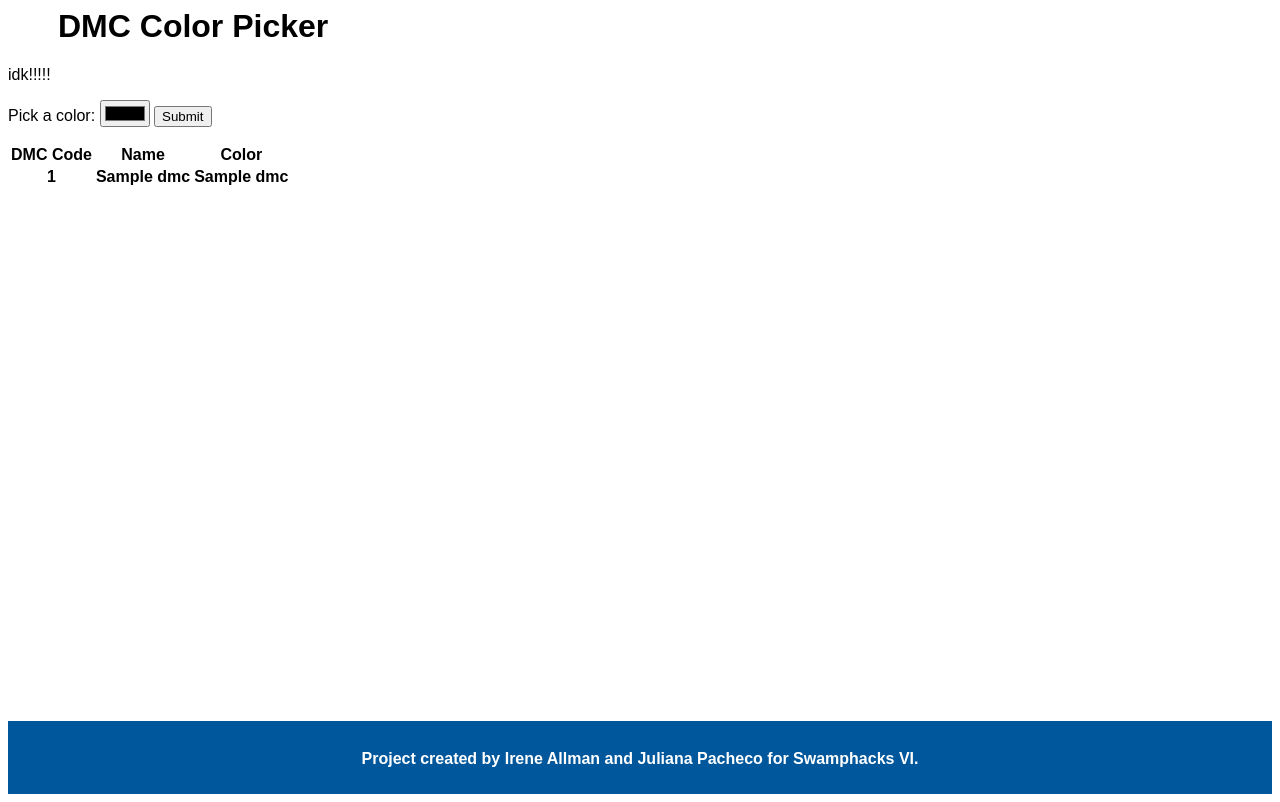
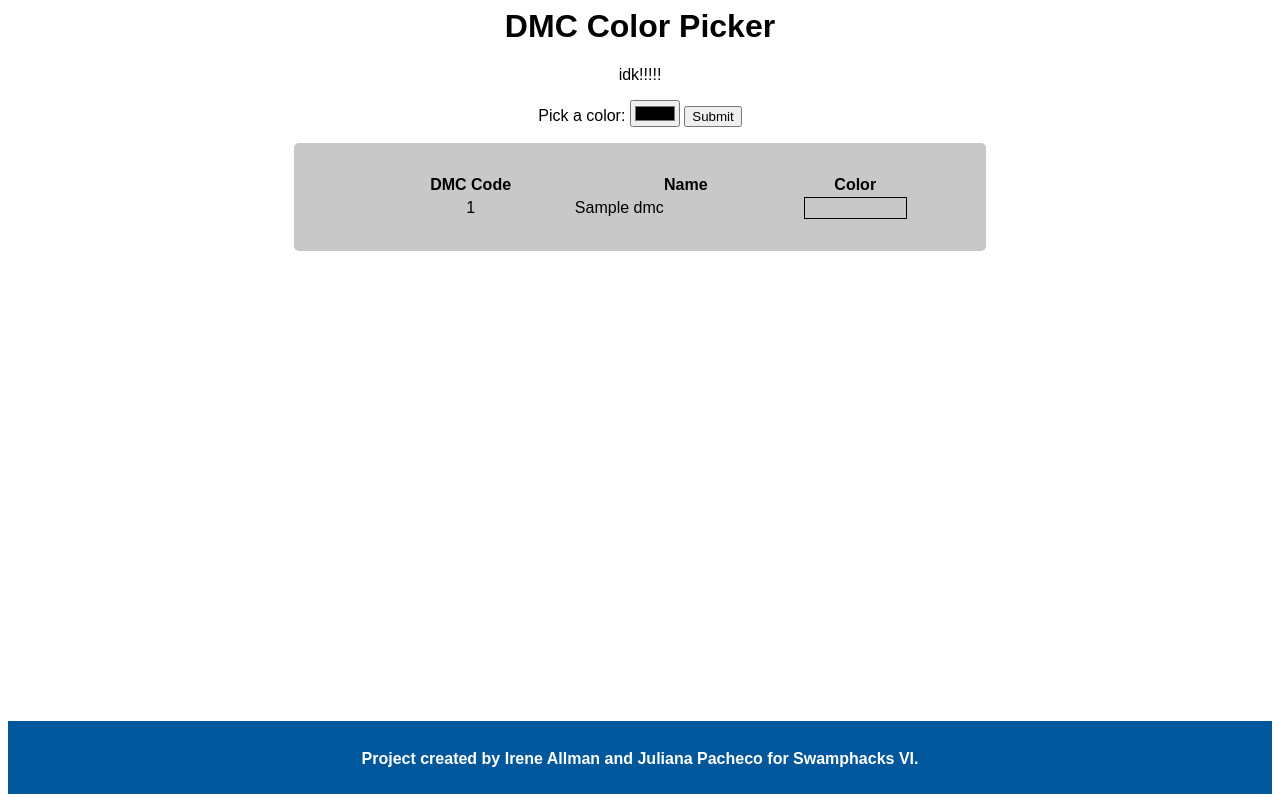
Before and after one commit to irene4/swamphacks20, a Flask app: template flaskr/templates/home.html in a window 1280 px wide. Run offline with Flask 2, Linux system fonts and the light colour scheme; the template is opened without the code that fills it: most values are stand-ins (such as "Sample title", 1, 10 or a date in 2020); lists and menus that the app fills with data are empty.

Commit message:
More CSS updates

```diff
--- a/flaskr/app.py
+++ b/flaskr/app.py
@@ -11,7 +11,7 @@ dmc_file.load('static/dmc_refs.csv', dmcs)
 def format(close : list) -> list:
     out_list = []
     for i in close:
-        out_list.append((i[0], dmcs.get(i[0])[0], dmcs.get(i[0])[1].asHex()))
+        out_list.append((i[0], dmcs.get(i[0])[0], dmcs.get(i[0])[1].asWebHex()))
     return out_list
 
 @app.route("/", methods=['GET', 'POST'])
--- a/flaskr/color.py
+++ b/flaskr/color.py
@@ -42,5 +42,8 @@ class Color:
     def asHex(self) -> str:
         return '{0:#0{1}x}'.format(self.r << 16 | self.g << 8 | self.b, 8)
 
+    def asWebHex(self) -> str:
+        return '#{0:0{1}x}'.format(self.r << 16 | self.g << 8 | self.b, 6)
+
     def __repr__(self):
         return repr(self.asTuple())
--- a/flaskr/static/style.css
+++ b/flaskr/static/style.css
@@ -1,14 +1,34 @@
-h1 {
-  text-indent: 50px;
-}
-
 body {
   font-family: Arial, Helvetica, sans-serif;
+  text-align: center;
 }
 
 div.content {
   height: 91%;
   margin: 0px;
+}
+
+div.section {
+  background-color: #c8c8c8;
+  border-radius: 5px;
+  width: 50%;
+  padding: 30px;
+  margin: auto;
+}
+
+table {
+  margin-left: auto;
+  margin-right: auto;
+  width: 85%;
+}
+
+td {
+  text-align: left;
+  padding: 2px 5px;
+}
+
+td.center {
+  text-align: center;
 }
 
 div.footer {
--- a/flaskr/templates/home.html
+++ b/flaskr/templates/home.html
@@ -16,6 +16,7 @@
   <input type="submit" value="Submit">
 </form>
 
+<div class="section">
 {% if results %}
   <table>
     <tr>
@@ -25,13 +26,14 @@
     </tr>
     {% for dmc in results %}
       <tr>
-        <th>{{ dmc[0] }}</th>
-        <th>{{ dmc[1] }}</th>
-        <th>{{ dmc[2] }}</th>
+        <td class="center">{{ dmc[0] }}</td>
+        <td>{{ dmc[1] }}</td>
+        <td style="background-color: {{ dmc[2] }}; border: 1px solid black"></td>
       </tr>
     {% endfor %}
   </table>
 {% endif %}
+</div>
 
 {% endblock %}
 
```
